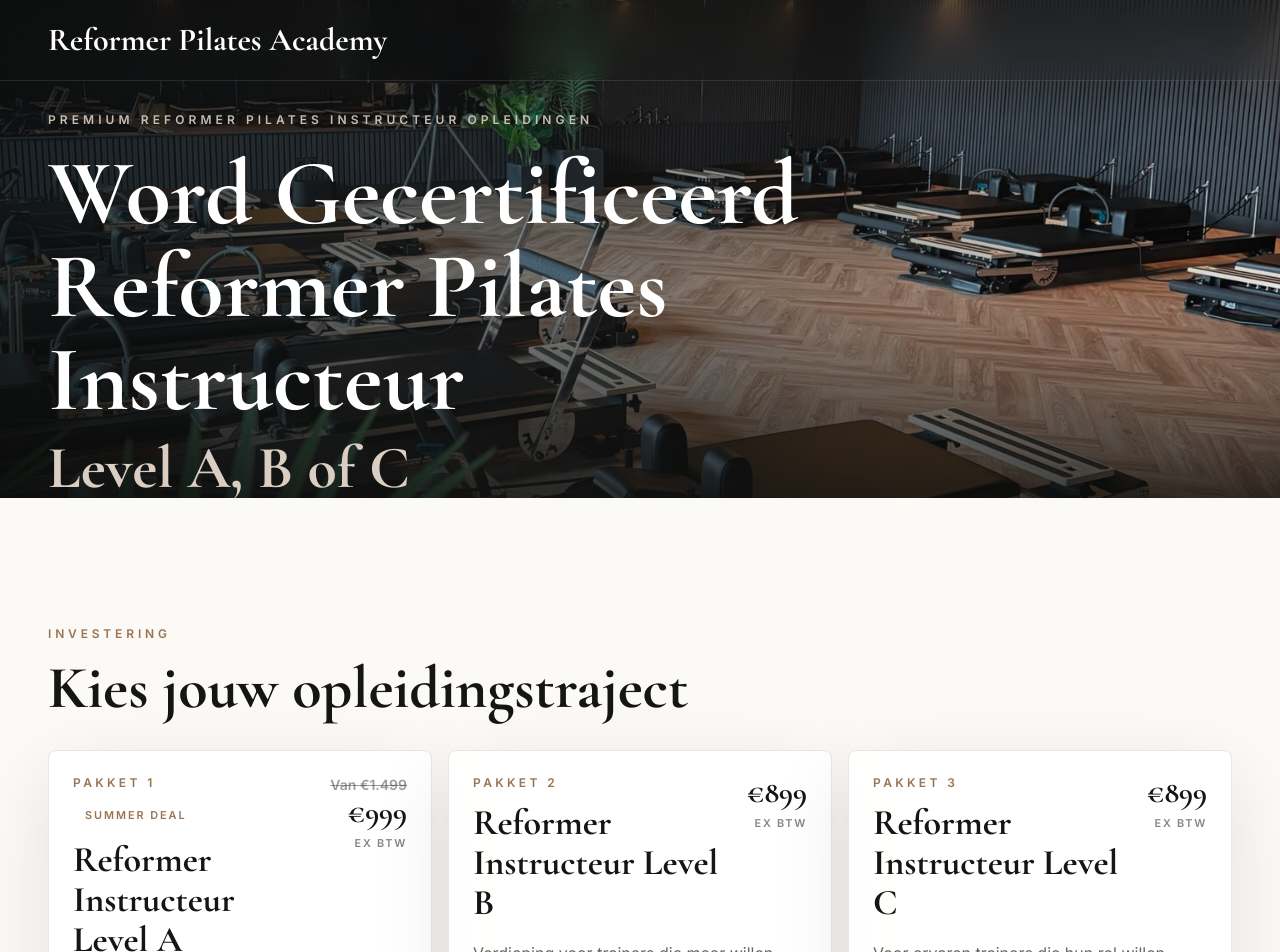
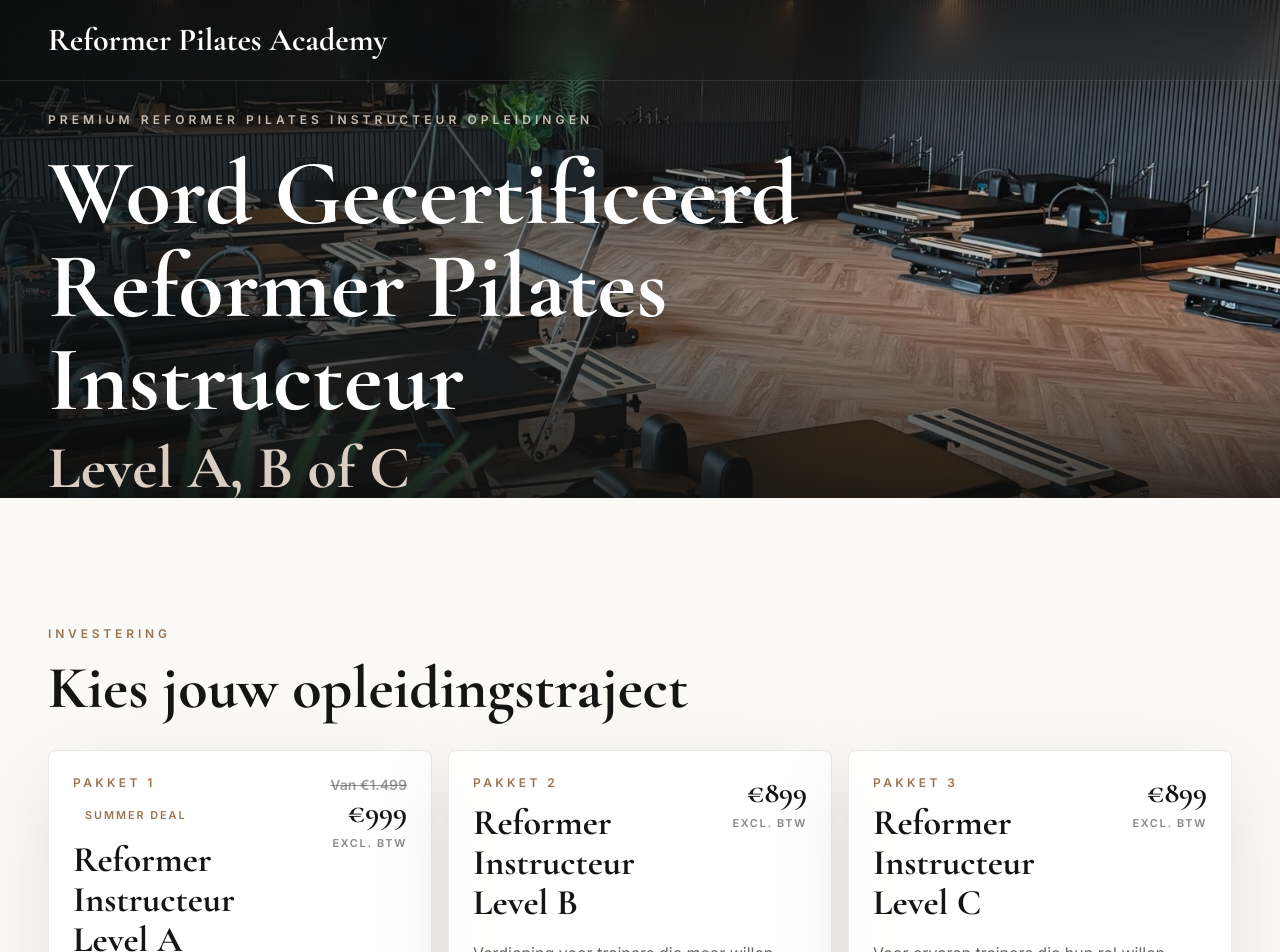
Before and after one commit to jochemsebastiaanvankuijk-rgb/dutch-reformer-academy, a Next.js app: page / in a window 1280 px wide. Shown: the top 952 px of the page. Built offline with nearby package versions, Linux system fonts and the light colour scheme.

Commit message:
Refine package pricing display

```diff
--- a/components/LandingPage.tsx
+++ b/components/LandingPage.tsx
@@ -392,7 +392,7 @@ export default function LandingPage() {
                         {item.price}
                       </p>
                       <p className="mt-1 text-[0.68rem] font-semibold uppercase tracking-[0.16em] text-graphite/55">
-                        ex btw
+                        excl. btw
                       </p>
                     </div>
                   </div>
```
